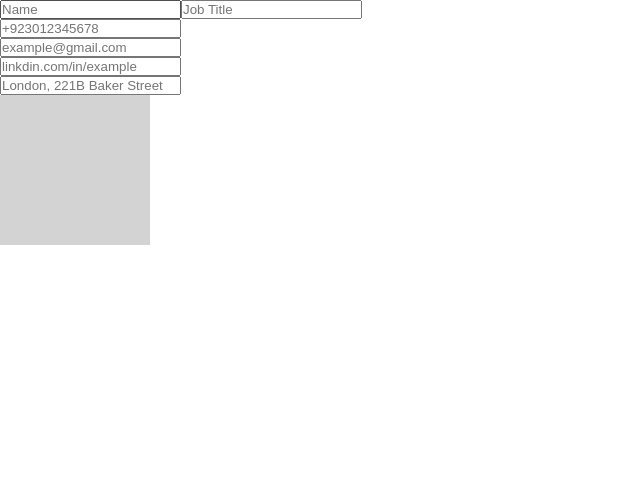
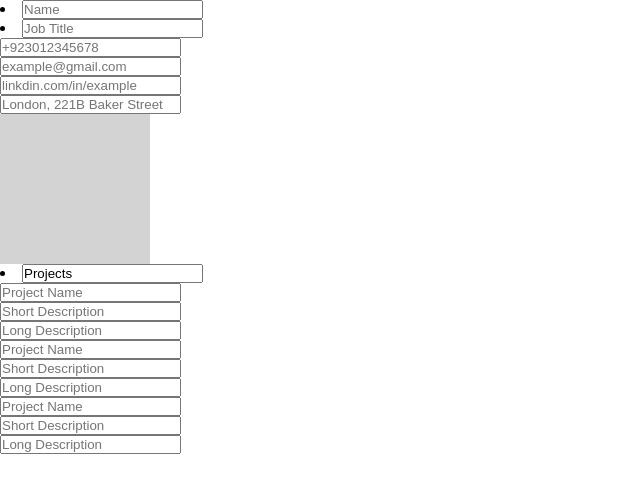
Before and after one commit to AbdulRehman164/CV-App, a React (Vite) app: page / in a window 1280 px wide. Shown: the top 492 px of the page, without its empty margins (0-640 px from the left). Built offline with nearby package versions, Linux system fonts and the light colour scheme.

Commit message:
creating project section

```diff
--- a/src/Components/CV.js
+++ b/src/Components/CV.js
@@ -1,9 +1,11 @@
 import PersonalInfo from './PersonalInfo';
+import Projects from './Projects';
 
 const CV = () => {
     return (
         <div>
             <PersonalInfo />
+            <Projects />
         </div>
     );
 };
--- /dev/null
+++ b/src/Components/Input.js
@@ -0,0 +1,14 @@
+const Input = ({ placeholder, value, onChange }) => {
+    return (
+        <li>
+            <input
+                type="text"
+                placeholder={placeholder}
+                value={value}
+                onChange={(e) => onChange(e.target.value)}
+            />
+        </li>
+    );
+};
+
+export default Input;
--- a/src/Components/PersonalInfo.js
+++ b/src/Components/PersonalInfo.js
@@ -1,17 +1,6 @@
 import { useState } from 'react';
+import Input from './Input';
 import './styles/personalInfo.css';
-
-const Input = ({ placeholder, value, onChange }) => {
-    return (
-        <input
-            type="text"
-            placeholder={placeholder}
-            value={value}
-            onChange={(e) => onChange(e.target.value)}
-        />
-    );
-};
-
 const PersonalInfo = () => {
     const [name, setName] = useState('');
     const [job, setJob] = useState('');
@@ -24,34 +13,29 @@ const PersonalInfo = () => {
             <Input placeholder="Name" value={name} onChange={setName} />
             <Input placeholder="Job Title" value={job} onChange={setJob} />
             <ul>
-                <li>
                 <Input
                     placeholder="+923012345678"
                     value={phoneNumber}
                     onChange={setPhoneNumber}
                 />
-                </li>
-                <li>
+
                 <Input
                     placeholder="example@gmail.com"
                     value={email}
                     onChange={setEmail}
                 />
-                </li>
-                <li>
+
                 <Input
                     placeholder="linkdin.com/in/example"
                     value={linkdin}
                     onChange={setLinkdin}
                 />
-                </li>
-                <li>
+
                 <Input
                     placeholder="London, 221B Baker Street"
                     value={adress}
                     onChange={setAdress}
                 />
-                </li>
             </ul>
             <div className="image"></div>
         </div>
--- /dev/null
+++ b/src/Components/Projects.js
@@ -0,0 +1,50 @@
+import { useState } from 'react';
+import Input from './Input';
+
+const Project = () => {
+    const [projectName, setProjectName] = useState('');
+    const [shorDescription, setShortDescription] = useState('');
+    const [longDescription, setLongDescription] = useState('');
+    return (
+        <div>
+            <ul>
+                <Input
+                    placeholder="Project Name"
+                    value={projectName}
+                    onChange={setProjectName}
+                />
+                <Input
+                    placeholder="Short Description"
+                    value={shorDescription}
+                    onChange={setShortDescription}
+                />
+                <Input
+                    placeholder="Long Description"
+                    value={longDescription}
+                    onChange={setLongDescription}
+                />
+            </ul>
+        </div>
+    );
+};
+
+const Projects = () => {
+    const [heading, setHeading] = useState('Projects');
+    return (
+        <div>
+            <Input
+                placeholder={'Projects'}
+                value={heading}
+                onChange={setHeading}
+                id="heading"
+            />
+            {Array(3)
+                .fill('')
+                .map(() => (
+                    <Project />
+                ))}
+        </div>
+    );
+};
+
+export default Projects;
```
Lines whose indentation alone changed are shown as unchanged.
